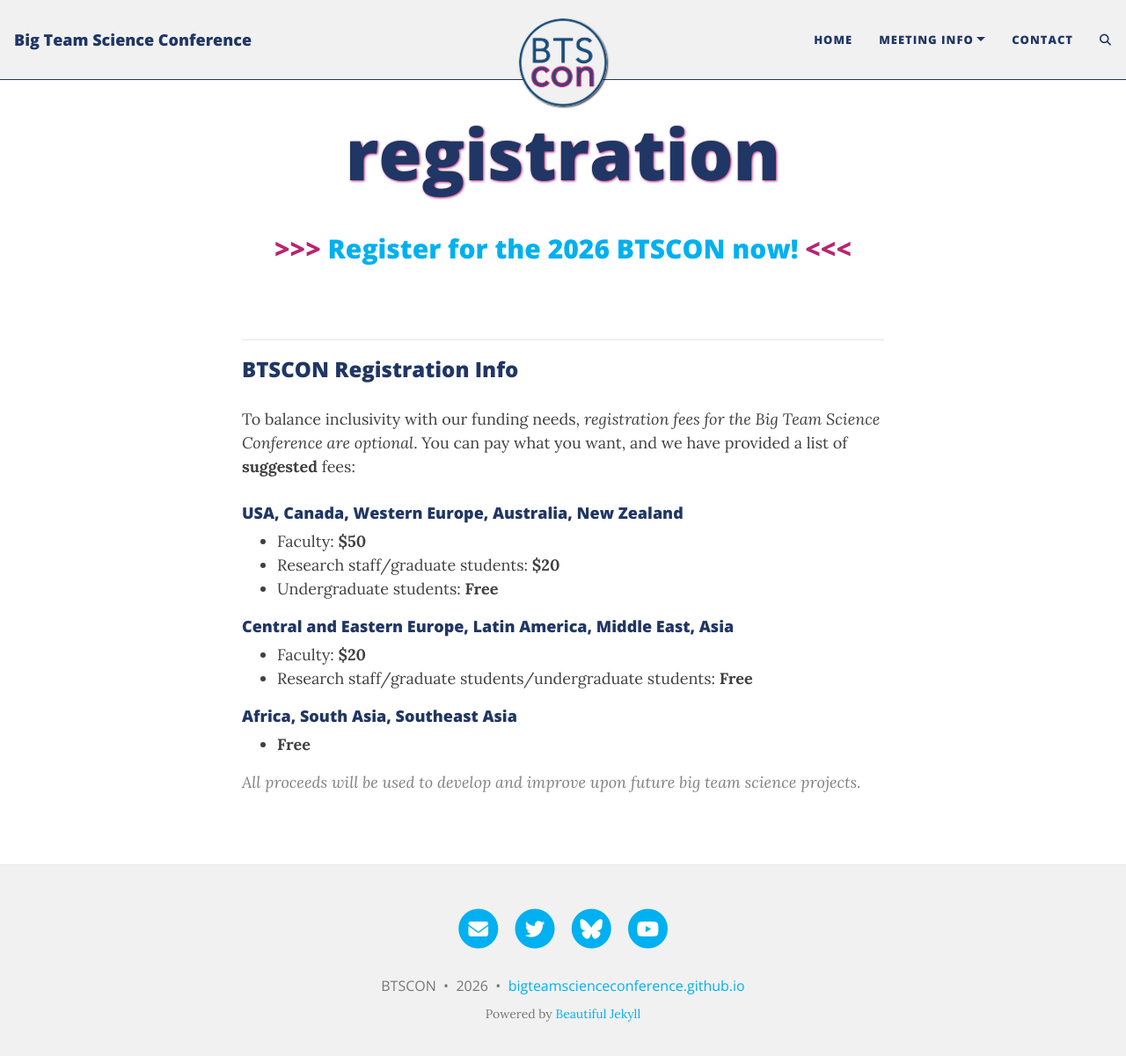
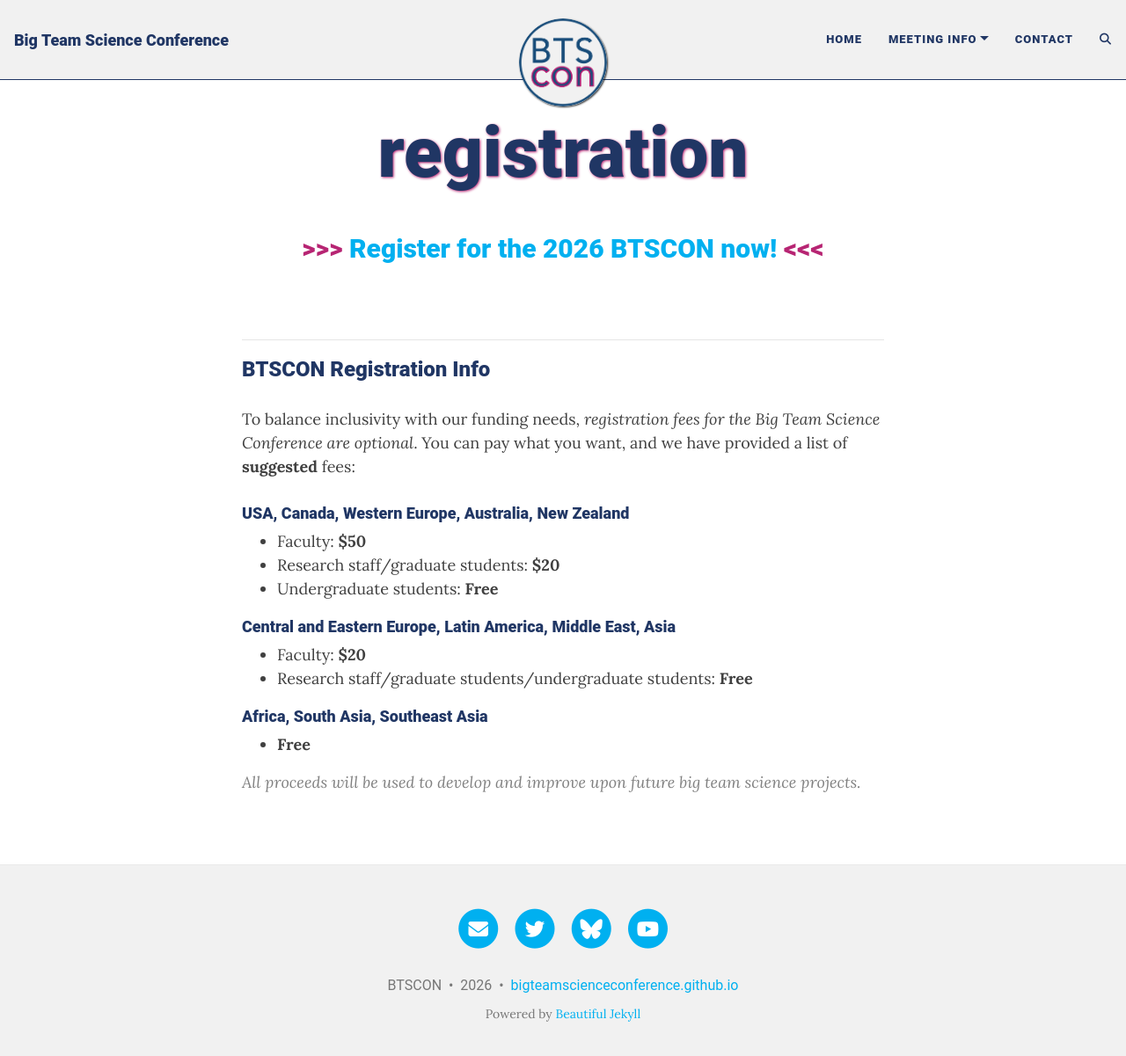
Before and after one commit to bigteamscienceconference/bigteamscienceconference.github.io, a Jekyll site: the page built from registration.md, in a window 1280 px wide and 1214 px high. Shown: the top 1201 px of the window at 88% size. Built offline with Jekyll 4.4.1, drawn with Linux system fonts in a browser that asks for light colours; comment, search, counter and statistics services are not loaded.

Commit message:
update font

```diff
--- a/assets/css/beautifuljekyll.css
+++ b/assets/css/beautifuljekyll.css
@@ -28,7 +28,7 @@
 }
 h1,h3,h4,h5,h6 {
   color: #203664;
-  font-family: 'Open Sans', 'Helvetica Neue', Helvetica, Arial, sans-serif;
+  font-family: 'Roboto', 'Helvetica Neue', Helvetica, Arial, sans-serif;
   font-weight: 800;
   line-height: 1.1;
 }
@@ -39,7 +39,7 @@
 h2 {
   color: #B72573;
   font-size: 1.875rem;
-  font-family: 'Open Sans', 'Helvetica Neue', Helvetica, Arial, sans-serif;
+  font-family: 'Roboto', 'Helvetica Neue', Helvetica, Arial, sans-serif;
   font-weight: 800;
   line-height: 1.1;
 }
@@ -131,7 +131,7 @@
 .navbar-custom {
   background-color: {{ site.navbar-col | default: "#EAEAEA" }};
   border-bottom: 1px solid {{ site.navbar-border-col | default: "#DDDDDD" }};
-  font-family: 'Open Sans', 'Helvetica Neue', Helvetica, Arial, sans-serif;
+  font-family: 'Roboto', 'Helvetica Neue', Helvetica, Arial, sans-serif;
   {% if site.navbar-img %}
     background-image: url({{ site.navbar-img | relative_url }});
     background-attachment: fixed;
@@ -406,7 +406,7 @@
   margin-bottom: 1.875rem;
 }
 footer .copyright {
-  font-family: 'Open Sans', 'Helvetica Neue', Helvetica, Arial, sans-serif;
+  font-family: 'Roboto', 'Helvetica Neue', Helvetica, Arial, sans-serif;
   text-align: center;
   margin-bottom: 0;
   margin-top: 0;
@@ -418,7 +418,7 @@
 footer .footer-custom-content {
   text-align: center;
   margin-bottom: 0.9375rem;
-  font-family: 'Open Sans', 'Helvetica Neue', Helvetica, Arial, sans-serif;
+  font-family: 'Roboto', 'Helvetica Neue', Helvetica, Arial, sans-serif;
 }
 
 @media (min-width: 768px) {
@@ -456,7 +456,7 @@
 
 .post-preview a {
   text-decoration: none;
-  font-family: 'Open Sans', 'Helvetica Neue', Helvetica, Arial, sans-serif;
+  font-family: 'Roboto', 'Helvetica Neue', Helvetica, Arial, sans-serif;
   color: {{ site.text-col | default: "#404040" }};
 }
 
@@ -558,7 +558,7 @@
 /* --- Tags --- */
 
 .blog-tags {
-  font-family: 'Open Sans', 'Helvetica Neue', Helvetica, Arial, sans-serif;
+  font-family: 'Roboto', 'Helvetica Neue', Helvetica, Arial, sans-serif;
   font-size: 0.9375rem;
   margin: 1.875rem 0;
 }
@@ -601,7 +601,7 @@
 }
 
 #full-tags-list {
-  font-family: 'Open Sans', 'Helvetica Neue', Helvetica, Arial, sans-serif;
+  font-family: 'Roboto', 'Helvetica Neue', Helvetica, Arial, sans-serif;
 }
 
 #full-tags-list .tag-entry {
@@ -675,7 +675,7 @@
   font-size: 1.6875rem;
   line-height: 1.1;
   display: block;
-  font-family: 'Open Sans', 'Helvetica Neue', Helvetica, Arial, sans-serif;
+  font-family: 'Roboto', 'Helvetica Neue', Helvetica, Arial, sans-serif;
   font-weight: 300;
   margin: 0.625rem 0 0;
 }
@@ -700,7 +700,7 @@
   padding: 0.3125rem 0.625rem;
   font-size: 0.6875rem;
   color: #EEE;
-  font-family: 'Open Sans', 'Helvetica Neue', Helvetica, Arial, sans-serif;
+  font-family: 'Roboto', 'Helvetica Neue', Helvetica, Arial, sans-serif;
   right: 0;
   bottom: 0;
   display: none;
@@ -792,7 +792,7 @@
 }
 
 .pagination .page-item .page-link {
-  font-family: 'Open Sans', 'Helvetica Neue', Helvetica, Arial, sans-serif;
+  font-family: 'Roboto', 'Helvetica Neue', Helvetica, Arial, sans-serif;
   text-transform: uppercase;
   font-size: 0.875rem;
   font-weight: 800;
```
